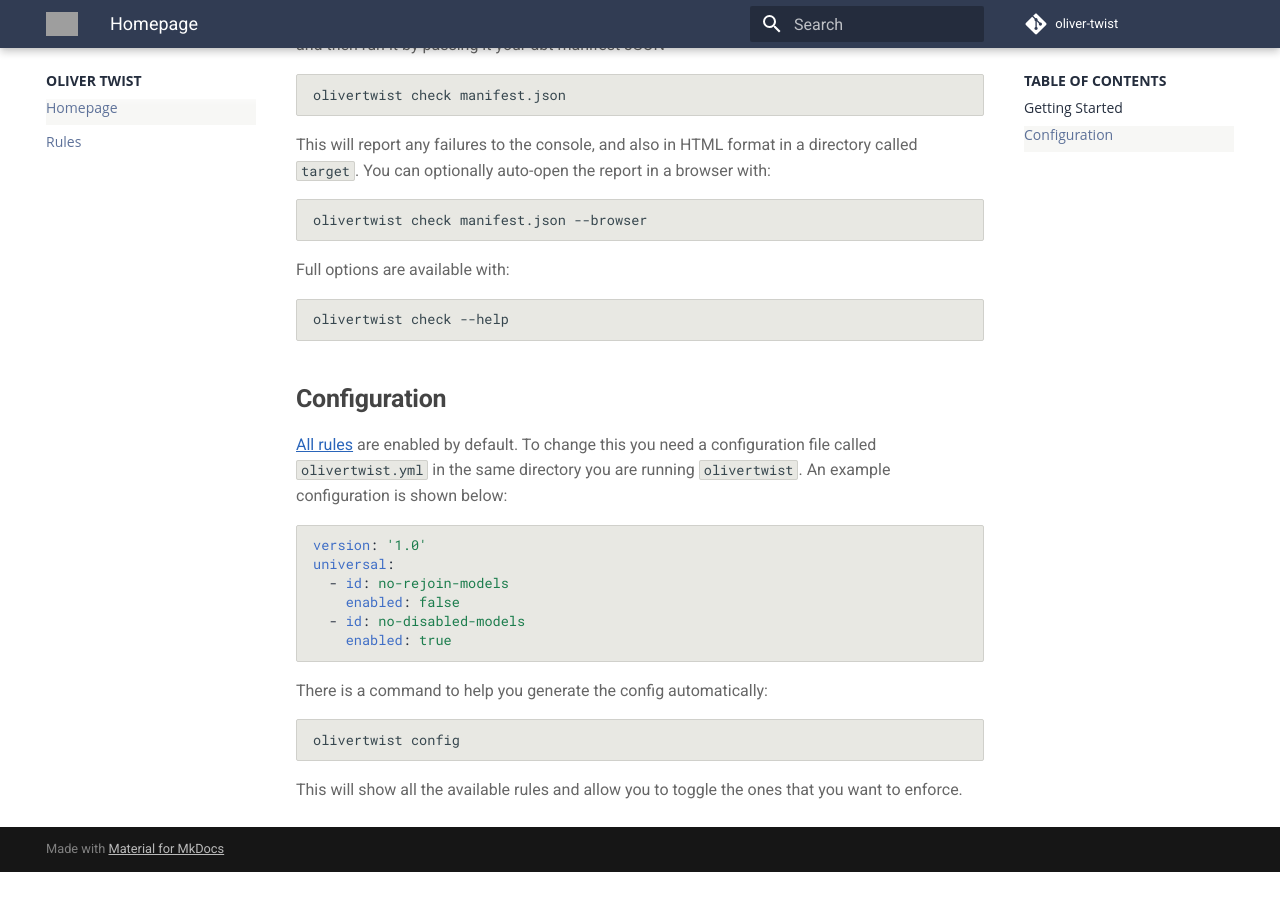
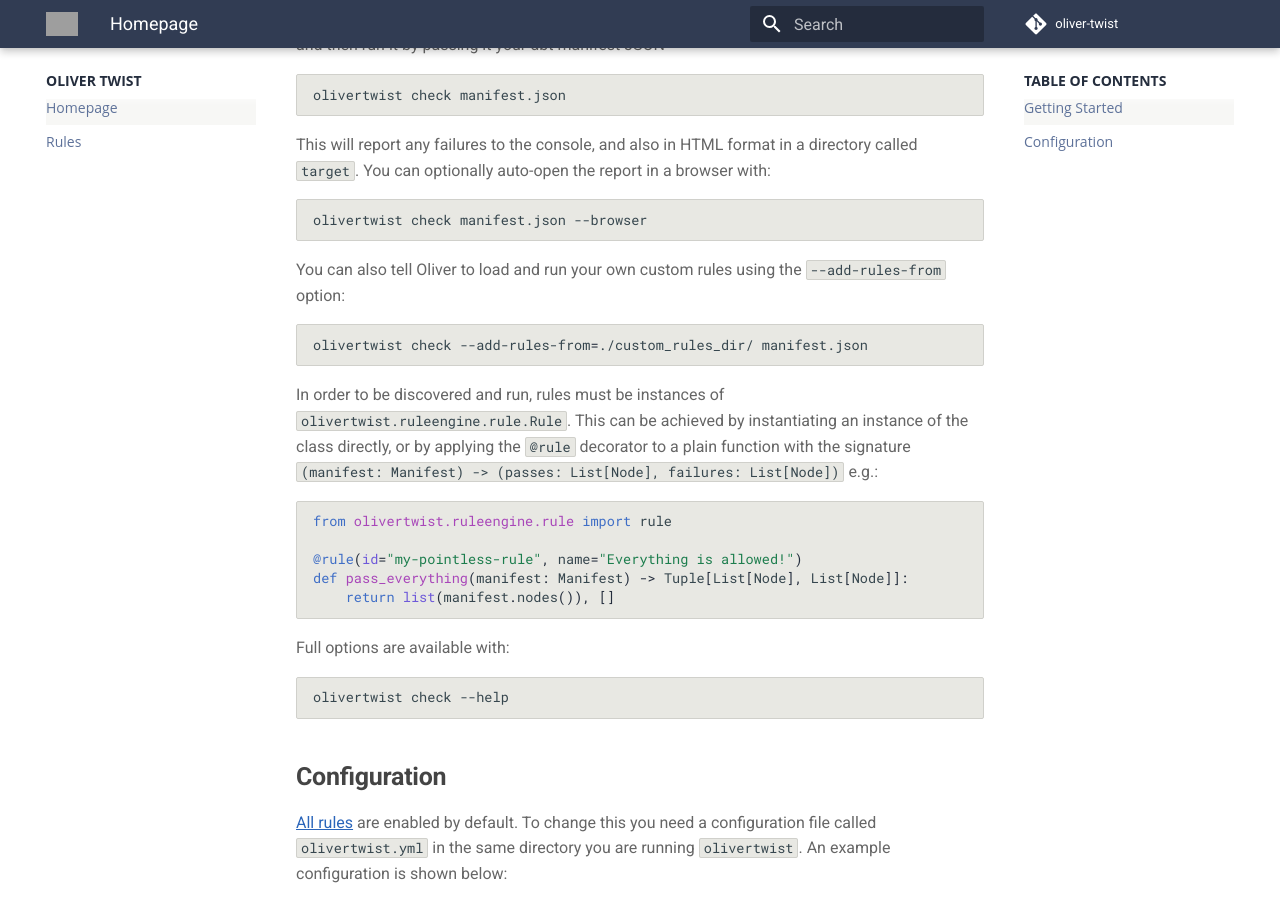
Before and after one commit to autotraderuk/oliver-twist, an MkDocs documentation site: the page built from docs/index.md, in a window 1280 px wide and 900 px high, scrolled down 405 px. Built offline with MkDocs 1.6.1 and Material for MkDocs 9.7.7, drawn with Linux system fonts in a browser that asks for light colours; nearby versions of some CDN libraries; some web fonts are replaced; library files that are not in the unit come from our copies; comment, search, counter and statistics services are not loaded; before the commit the page ends 1277 px from its top, so only the background shows below that; grey boxes are pictures that could not be loaded.

Commit message:
Add docs for `add-rules-from` CLI option

````diff
--- a/docs/index.md
+++ b/docs/index.md
@@ -28,6 +28,23 @@
 olivertwist check manifest.json --browser
 ```
 
+You can also tell Oliver to load and run your own custom rules using the `--add-rules-from` option:
+
+```shell
+olivertwist check --add-rules-from=./custom_rules_dir/ manifest.json
+```
+
+In order to be discovered and run, rules must be instances of `olivertwist.ruleengine.rule.Rule`. This can be achieved by instantiating an instance of the class directly, or by applying the `@rule` decorator to a plain function with the signature `(manifest: Manifest) -> (passes: List[Node], failures: List[Node])` e.g.:
+
+```python
+from olivertwist.ruleengine.rule import rule
+
+@rule(id="my-pointless-rule", name="Everything is allowed!")
+def pass_everything(manifest: Manifest) -> Tuple[List[Node], List[Node]]:
+    return list(manifest.nodes()), []
+
+```
+
 Full options are available with:
 
 ```shell
````
